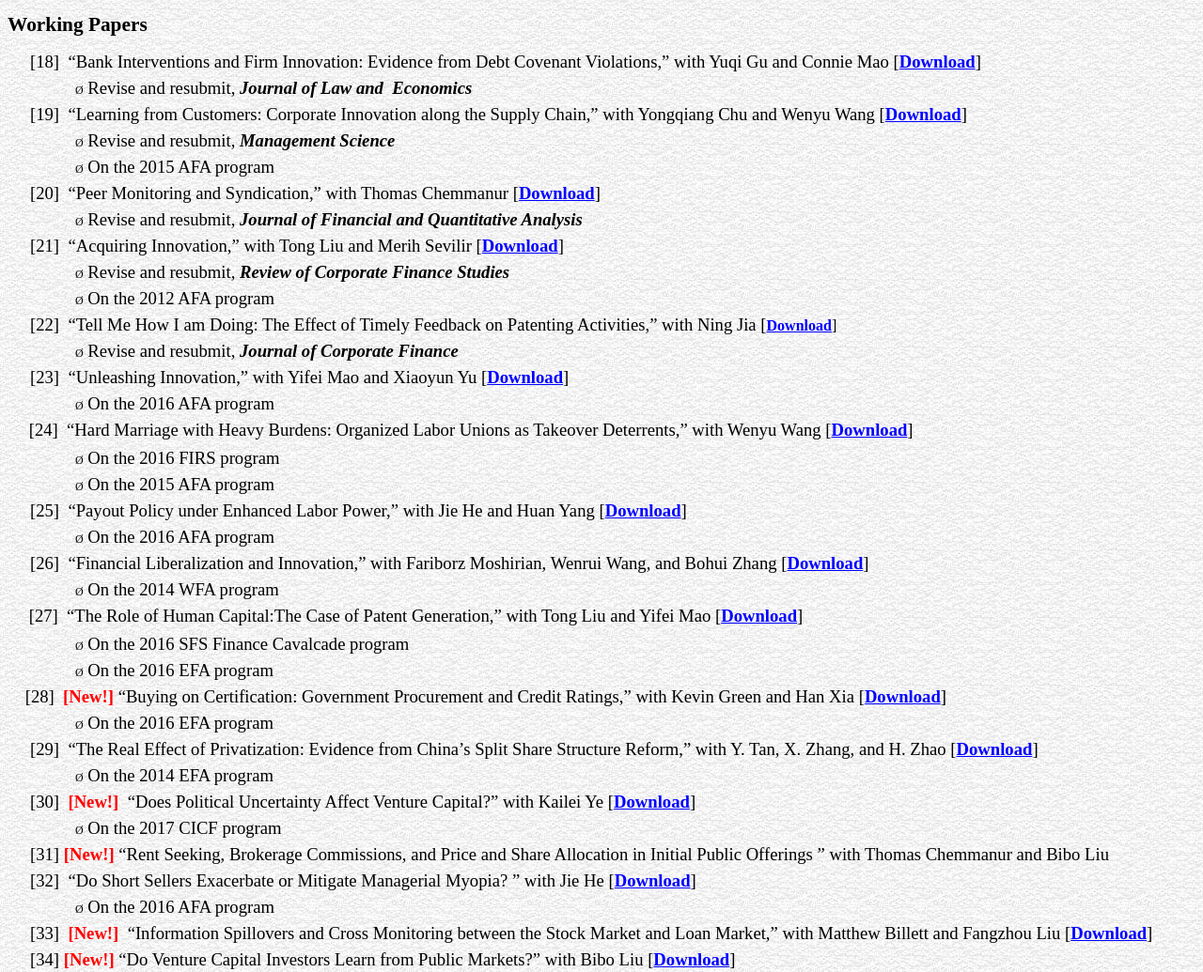
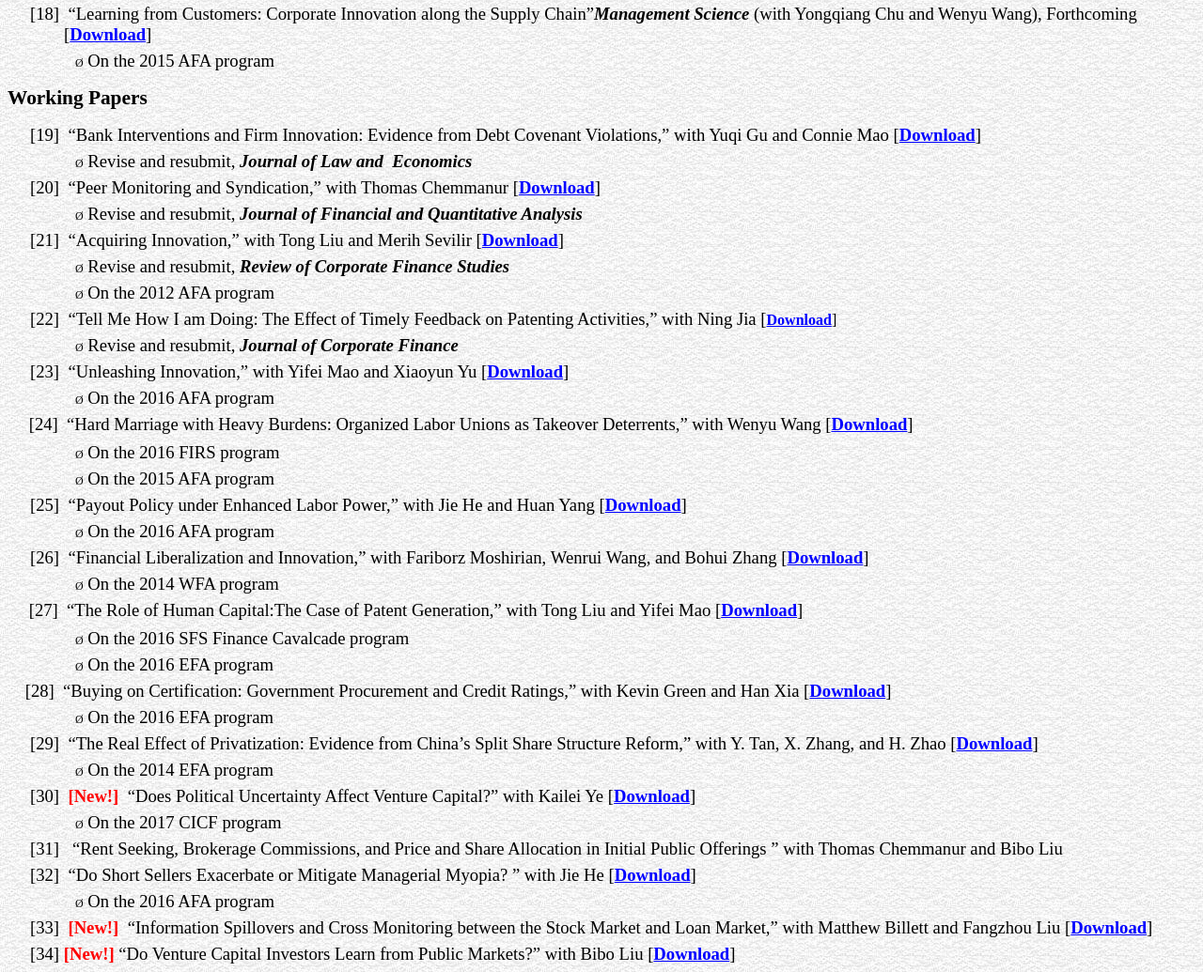
Before and after one commit to xuan-tian/xuan-tian.github.io, a plain HTML site: page research.html in a window 1280 px wide. Shown: the part 1629-2664 px from the top of the page at 94% size. Drawn offline with Linux system fonts and the light colour scheme.

Commit message:
1research

```diff
--- a/research.html
+++ b/research.html
@@ -1283,8 +1283,8 @@
 
 			  <p style="margin-top:4.5pt;margin-right:0cm;margin-bottom:4.5pt;margin-left:
 				    45.0pt;text-indent:-27.0pt;tab-stops:center 45.0pt"><span lang="EN-US" style="font-size:14.0pt">[13]<span style="mso-spacerun:yes">&nbsp; </span>&#8220;Do Unions
-			  Affect Innovation?&#8221; <b style="mso-bidi-font-weight:normal"><i style="mso-bidi-font-style:
-			  normal">Management Science</i></b> (with Daniel Bradley and Incheol Kim), forthcoming
+			  Affect Innovation?&#8221;2017, <b style="mso-bidi-font-weight:normal"><i style="mso-bidi-font-style:
+			  normal">Management Science</i></b> (with Daniel Bradley and Incheol Kim), Vol. 63 (7), 2251-2271
 			  [<b><u><a href="http://papers.ssrn.com/sol3/papers.cfm?abstract_id=2232351" target="_blank"><span style="mso-bidi-font-weight:normal">Download</span></a></u></b>]<o:p></o:p></span></p>
 
 			  <p style="margin-top:0cm;margin-right:0cm;margin-bottom:4.5pt;margin-left:72.0pt;
@@ -1347,6 +1347,23 @@
 																			       none">Featured on Harvard Law School Forum on Corporate Governance and
 			  Financial Regulation: <span style="mso-field-code:&quot; HYPERLINK \0022https\:\/\/corpgov\.law\.harvard\.edu\/2016\/06\/08\/how-does-hedge-fund-activism-reshape-corporate-innovation\/\0022 &quot;"><u><span style="color:blue"><a href="https://corpgov.law.harvard.edu/2016/06/08/how-does-hedge-fund-activism-reshape-corporate-innovation/" target="_blank">https://corpgov.law.harvard.edu/2016/06/08/how-does-hedge-fund-activism-reshape-corporate-innovation/</a></span></u></span></span><span class="MsoHyperlink"><b><span style="text-decoration:none;text-underline:none"><o:p></o:p></span></b></span></span></p>
 
+			  <p style="margin-top:4.5pt;margin-right:0cm;margin-bottom:4.5pt;margin-left:
+				    45.0pt;text-indent:-27.0pt;tab-stops:center 45.0pt"><span lang="EN-US" style="font-size:14.0pt;mso-fareast-font-family:SimSun"><span style="color:windowtext;text-decoration:none;text-underline:none">[18]<span style="mso-spacerun:yes">&nbsp; </span></span><span style="mso-fareast-font-family:
+				    SimSun;mso-fareast-theme-font:minor-fareast;color:windowtext;text-decoration:
+				    none;text-underline:none">&#8220;Learning from Customers: Corporate Innovation along the Supply Chain&#8221;<b style="mso-bidi-font-weight:normal"><i style="mso-bidi-font-style:normal">Management Science</i></b> (with  Yongqiang Chu and Wenyu Wang), Forthcoming [</span><b style="mso-bidi-font-weight:normal"><span style="mso-fareast-font-family:SimSun;
+			  mso-fareast-theme-font:minor-fareast;mso-bidi-font-family:&quot;Times New Roman&quot;"><span style="mso-field-code:&quot; HYPERLINK \0022http\:\/\/papers\.ssrn\.com\/sol3\/papers\.cfm?abstract_id=2409404\0022 \\t \0022_blank\0022 &quot;"><a href="http://papers.ssrn.com/sol3/papers.cfm?abstract_id=2505029" target="_blank">Download</a></span></span></b><span style="mso-fareast-font-family:SimSun;mso-fareast-theme-font:minor-fareast;
+			  mso-bidi-font-family:&quot;Times New Roman&quot;;color:windowtext;text-decoration:none;
+			  text-underline:none">]</span></span><span class="MsoHyperlink"><span lang="EN-US" style="font-size:14.0pt;mso-bidi-font-family:&quot;Times New Roman&quot;;
+			  color:windowtext;text-decoration:none;text-underline:none"><o:p></o:p></span></span></p>
+
+			  <p style="margin-top:0cm;margin-right:0cm;margin-bottom:4.5pt;margin-left:72.0pt;
+				    text-indent:-18.0pt;mso-list:l1 level1 lfo2"><!--[if !supportLists]--><span lang="EN-US" style="font-size:9.0pt;font-family:Wingdings;
+																			       mso-fareast-font-family:Wingdings;mso-bidi-font-family:Wingdings;color:windowtext;
+																			       mso-bidi-font-weight:bold;text-decoration:none;text-underline:none"><span style="mso-list:Ignore">&Oslash;<span style="font:7.0pt &quot;Times New Roman&quot;">&nbsp; </span></span></span><!--[endif]--><span lang="EN-US" style="font-size:14.0pt"><span style="color:windowtext;text-decoration:none;text-underline:
+																			       none">On the 2015 AFA program</span><span class="MsoHyperlink"><b><span style="text-decoration:none;text-underline:none"><o:p></o:p></span></b></span></span></p>
+
+
+
 
 
 
@@ -1371,7 +1388,7 @@
 
 
 			  <p style="margin-top:4.5pt;margin-right:0cm;margin-bottom:4.5pt;margin-left:
-				    45.0pt;text-indent:-27.0pt;tab-stops:center 45.0pt"><span lang="EN-US" style="font-size:14.0pt;mso-fareast-font-family:SimSun"><span style="color:windowtext;text-decoration:none;text-underline:none">[18]<span style="mso-spacerun:yes">&nbsp; </span></span><span style="mso-fareast-font-family:
+				    45.0pt;text-indent:-27.0pt;tab-stops:center 45.0pt"><span lang="EN-US" style="font-size:14.0pt;mso-fareast-font-family:SimSun"><span style="color:windowtext;text-decoration:none;text-underline:none">[19]<span style="mso-spacerun:yes">&nbsp; </span></span><span style="mso-fareast-font-family:
 				    SimSun;mso-fareast-theme-font:minor-fareast;color:windowtext;text-decoration:
 				    none;text-underline:none">&#8220;Bank Interventions and Firm Innovation: Evidence from Debt Covenant
 			  Violations,&#8221; with Yuqi Gu and Connie Mao [</span><b style="mso-bidi-font-weight:
@@ -1385,29 +1402,6 @@
 																			       none"> </span></i></b><b style="mso-bidi-font-weight:normal"><i style="mso-bidi-font-style:normal"><span style="color:windowtext;text-decoration:
 																			       none;text-underline:none">Law and<span style="mso-spacerun:yes">&nbsp;
 			  </span>Economics</span></i></b><span style="color:windowtext;text-decoration:none;text-underline:none"><o:p></o:p></span></span></p>
-
-
-			  <p class="MsoListParagraph" style="margin-bottom:4.5pt;mso-add-space:auto;
-							     text-indent:-18.0pt"><span lang="EN-US" style="font-size:14.0pt;mso-bidi-font-family:
-													    &quot;Times New Roman&quot;"><span style="color:windowtext;text-decoration:none;text-underline:
-																													   none">[19]<span style="mso-spacerun:yes">&nbsp; </span>&#8220;Learning from Customers:
-			  Corporate Innovation along the Supply Chain,&#8221; with Yongqiang Chu and Wenyu Wang
-			  [</span><span style="font-size:12.0pt"><span style="mso-field-code:&quot; HYPERLINK \0022http\:\/\/papers\.ssrn\.com\/sol3\/papers\.cfm?abstract_id=2505029\0022 &quot;"><b style="mso-bidi-font-weight:normal"><span style="font-size:14.0pt"><a href="http://papers.ssrn.com/sol3/papers.cfm?abstract_id=2505029" target="_blank">Download</a></span></b></span></span><span style="color:windowtext;text-decoration:none;text-underline:none">]</span><span class="MsoHyperlink"><span style="color:windowtext;text-decoration:none;
-			  text-underline:none"><o:p></o:p></span></span></span></p>
-
-			  <p style="margin-top:0cm;margin-right:0cm;margin-bottom:4.5pt;margin-left:72.0pt;
-				    text-indent:-18.0pt;mso-list:l1 level1 lfo2"><!--[if !supportLists]--><span lang="EN-US" style="font-size:9.0pt;font-family:Wingdings;
-																			       mso-fareast-font-family:Wingdings;mso-bidi-font-family:Wingdings;color:windowtext;
-																			       mso-bidi-font-weight:bold;text-decoration:none;text-underline:none"><span style="mso-list:Ignore">&Oslash;<span style="font:7.0pt &quot;Times New Roman&quot;">&nbsp; </span></span></span><!--[endif]--><span lang="EN-US" style="font-size:14.0pt"><span style="color:windowtext;text-decoration:none;text-underline:
-																			       none">Revise and resubmit, <b style="mso-bidi-font-weight:normal"><i style="mso-bidi-font-style:normal">Management Science</i></b></span><span class="MsoHyperlink"><b><span style="text-decoration:
-			  none;text-underline:none"><o:p></o:p></span></b></span></span></p>
-
-
-			  <p style="margin-top:0cm;margin-right:0cm;margin-bottom:4.5pt;margin-left:72.0pt;
-                    text-indent:-18.0pt;mso-list:l1 level1 lfo2"><!--[if !supportLists]--><span lang="EN-US" style="font-size:9.0pt;font-family:Wingdings;
-                                                                                   mso-fareast-font-family:Wingdings;mso-bidi-font-family:Wingdings;color:windowtext;
-                                                                                   mso-bidi-font-weight:bold;text-decoration:none;text-underline:none"><span style="mso-list:Ignore">&Oslash;<span style="font:7.0pt &quot;Times New Roman&quot;">&nbsp; </span></span></span><!--[endif]--><span lang="EN-US" style="font-size:14.0pt"><span style="color:windowtext;
-                                                                                   text-decoration:none;text-underline:none">On the 2015 AFA program</span><b><span style="text-decoration:none;text-underline:none"><o:p></o:p></span></b></span></p>
 
 			  <p class="MsoListParagraph" style="margin-bottom:4.5pt;mso-add-space:auto;
 							     text-indent:-18.0pt"><span lang="EN-US" style="font-size:14.0pt;mso-bidi-font-family:
@@ -1562,14 +1556,7 @@
 			  <p class="MsoNormal" style="margin-bottom:4.5pt"><span lang="EN-US" style="font-size:14.0pt;font-family:SimSun;mso-bidi-font-family:&quot;Times New Roman&quot;"><span style="color:windowtext;text-decoration:none;text-underline:none"><span style="mso-spacerun:yes">&nbsp;</span></span><span style="font-family:&quot;Times New Roman&quot;,&quot;serif&quot;;
 			  mso-fareast-font-family:SimSun;mso-fareast-theme-font:minor-fareast;color:windowtext;
 			  text-decoration:none;text-underline:none"><span style="mso-spacerun:yes">&nbsp;&nbsp;
-			  </span>[28]<span style="mso-spacerun:yes">&nbsp; </span></span><b style="mso-bidi-font-weight:
-			  normal"><span style="font-family:&quot;Times New Roman&quot;,&quot;serif&quot;;mso-fareast-font-family:
-			  SimSun;mso-fareast-theme-font:minor-fareast;color:red;text-decoration:none;
-			  text-underline:none">[New!]</span></b><span style="font-family:&quot;Times New Roman&quot;,&quot;serif&quot;;
-			  mso-fareast-font-family:SimSun;mso-fareast-theme-font:minor-fareast;color:red;
-			  text-decoration:none;text-underline:none"> </span><span style="font-family:
-			  &quot;Times New Roman&quot;,&quot;serif&quot;;mso-fareast-font-family:SimSun;mso-fareast-theme-font:
-			  minor-fareast;color:windowtext;text-decoration:none;text-underline:none">&#8220;Buying
+			  </span>[28]<span style="mso-spacerun:yes">&nbsp; </span>&#8220;Buying
 			  on Certification: Government Procurement and Credit Ratings,&#8221; with Kevin Green and Han Xia [</span><span style="font-size:12.0pt;font-family:&quot;Times New Roman&quot;,&quot;serif&quot;;mso-fareast-font-family:
 			  SimSun;mso-fareast-theme-font:minor-fareast"><span style="mso-field-code:&quot; HYPERLINK \0022http\:\/\/papers\.ssrn\.com\/sol3\/papers\.cfm?abstract_id=2540251\0022 &quot;"><b style="mso-bidi-font-weight:normal"><span style="font-size:14.0pt"><a href="http://papers.ssrn.com/sol3/papers.cfm?abstract_id=2540251">Download</a></span></b></span></span><span style="font-family:&quot;Times New Roman&quot;,&quot;serif&quot;;mso-fareast-font-family:SimSun;
 			  mso-fareast-theme-font:minor-fareast;color:windowtext;text-decoration:none;
@@ -1616,10 +1603,7 @@
 
 
 			  <p style="margin-top:4.5pt;margin-right:0cm;margin-bottom:4.5pt;margin-left:
-				    45.0pt;text-indent:-27.0pt;tab-stops:center 45.0pt"><span lang="EN-US" style="font-size:14.0pt;mso-fareast-font-family:SimSun"><span style="color:windowtext;text-decoration:none;text-underline:none">[31] <b style="mso-bidi-font-weight:normal"><span style="mso-bidi-font-family:&quot;Times New Roman&quot;;color:red;text-decoration:none;
-																													    text-underline:none">[New!] </span></b></span><span style="mso-fareast-font-family:
-				    SimSun;mso-fareast-theme-font:minor-fareast;color:windowtext;text-decoration:
-				    none;text-underline:none">&#8220;Rent Seeking, Brokerage Commissions, and Price and Share Allocation in Initial Public
+				    45.0pt;text-indent:-27.0pt;tab-stops:center 45.0pt"><span lang="EN-US" style="font-size:14.0pt;mso-fareast-font-family:SimSun"><span style="color:windowtext;text-decoration:none;text-underline:none">[31] <span style="mso-spacerun:yes">&nbsp; </span>&#8220;Rent Seeking, Brokerage Commissions, and Price and Share Allocation in Initial Public
 Offerings &#8221; with
 			  Thomas Chemmanur and Bibo Liu </span><a><span style="text-decoration:none;text-underline:none"><o:p></o:p></span></a></span></p>
 
```
